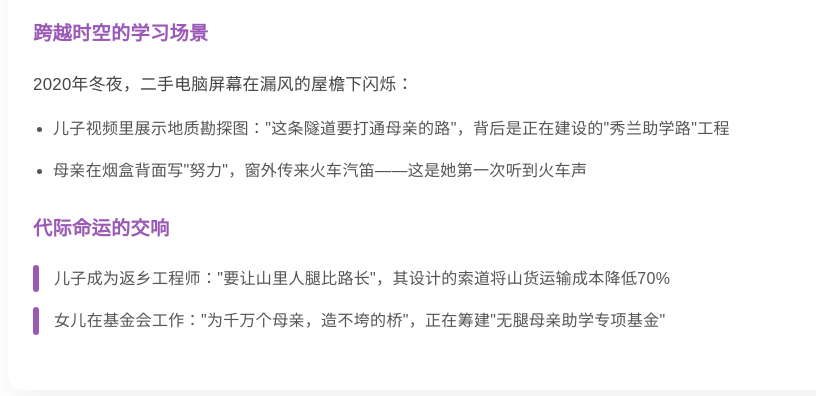
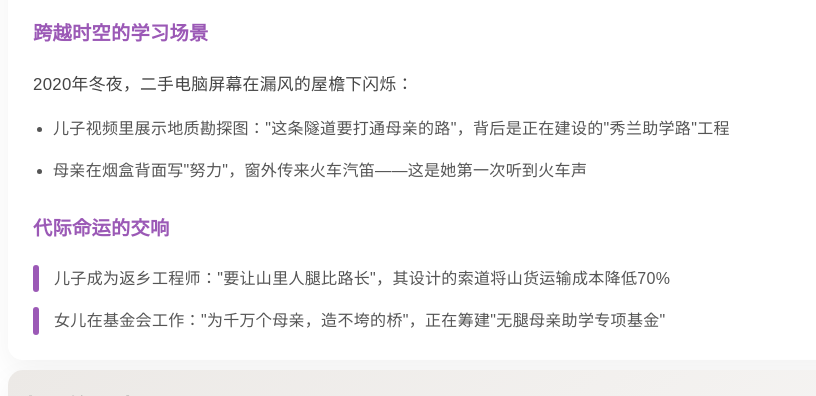
Before and after one commit to zo0043/ai_auto_wxgzh, a Python web app: template knowledge/templates/template4.html in a window 1280 px wide. Shown: the part 2486-2882 px from the top of the page, without its empty margins (0-816 px from the left). Run offline with Jinja, Linux system fonts and the light colour scheme; the template is opened without the code that fills it, so the values that code supplies are empty.

Commit message:
更新模板4适配微信公众号显示

```diff
--- a/knowledge/templates/template4.html
+++ b/knowledge/templates/template4.html
@@ -3,7 +3,7 @@
   <section style="height: 30vh; border-bottom-left-radius: 30px; border-bottom-right-radius: 30px; box-shadow: 0 8px 20px rgba(0,0,0,0.12); overflow: hidden;">
     <div style="display: flex; flex-direction: column; height: 100%;">
       <img src="https://picsum.photos/400/500?random=1" alt="背景图片" style="width: 100%; height: 100%; object-fit: cover; display: block;">
-      <div style="margin-top: -380px; padding: 25px;">
+      <div style="margin-top: -360px; padding: 25px;">
         <h1 style="font-size: 2.0rem; font-weight: 900; color: white; margin: 0 0 5px 0; letter-spacing: -0.02em; text-shadow: 2px 2px 4px rgba(0,0,0,0.3); animation: fadeIn 1.5s ease-out;">无腿母亲的翅膀</h1>
         <h2 style="font-size: 1.0rem; font-weight: 500; color: #ffffff; margin: 0; opacity: 0.9; text-shadow: 1px 1px 3px rgba(0,0,0,0.4);">用空荡裤管丈量出的星辰大海</h2>
         <div style="display: flex; justify-content: flex-end; margin-top: 10px;">
@@ -109,7 +109,7 @@
         </div>
       </div>
 
-      <div style="padding:40px 25px; background: white;margin-top:-30px">
+      <div style="padding:40px 25px 10px; background: white;margin-top:-30px">
         <h3 style="font-size: 1.2rem; font-weight: 700; color: #9b59b6; margin: 10px 0 20px 0;">跨越时空的学习场景</h3>
         <p style="font-size: 1.05rem; line-height: 1.8; margin: 0 0 15px 0; text-align: justify; color: #444;">2020年冬夜，二手电脑屏幕在漏风的屋檐下闪烁：</p>
         <ul style="padding-left: 20px; margin: 15px 0;">
```
